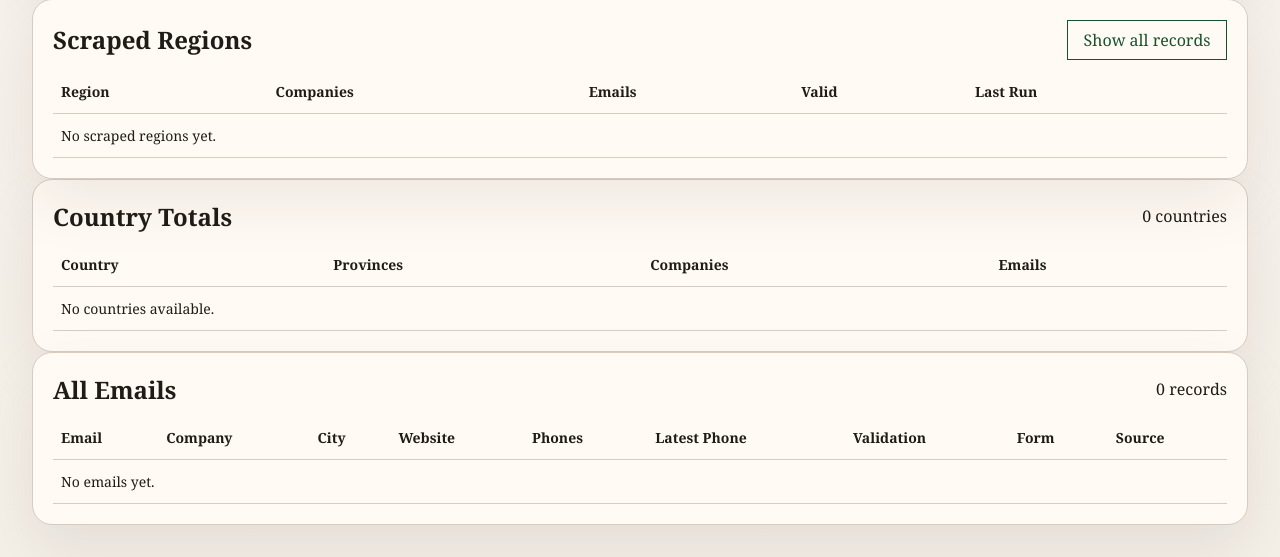
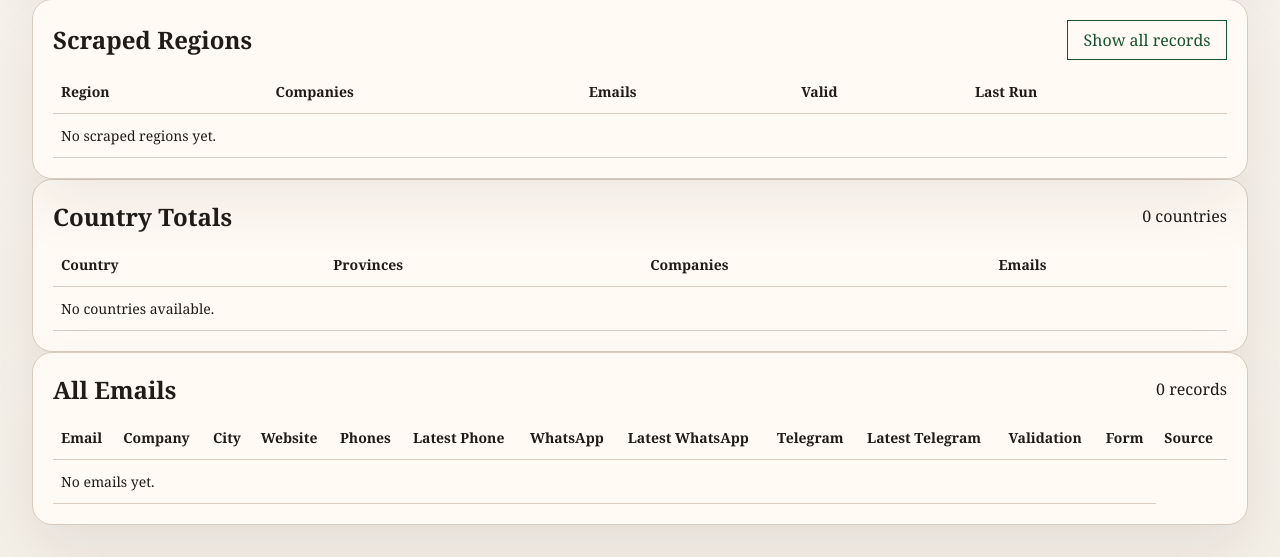
Before and after one commit to flowlessfoxreverse/ScrapperZuzikus, a FastAPI app: page / in a window 1280 px wide. Shown: the part 769-1326 px from the top of the page. Run offline with FastAPI, Linux system fonts and the light colour scheme; data that the repository does not hold is empty; parts of the project's set-up code (start-up, migrations or seed data) failed here and were passed over.

Commit message:
Show WhatsApp and Telegram in dashboard

```diff
--- a/app/schemas.py
+++ b/app/schemas.py
@@ -64,6 +64,10 @@ class EmailRow(BaseModel):
     company_website: str | None
     company_phone_count: int
     company_latest_phone: str | None
+    company_whatsapp_count: int
+    company_latest_whatsapp: str | None
+    company_telegram_count: int
+    company_latest_telegram: str | None
     region_name: str
     validation_status: ValidationStatus
     suppression_status: str
--- a/app/templates/dashboard.html
+++ b/app/templates/dashboard.html
@@ -244,6 +244,10 @@
                   <th>Latest Email</th>
                   <th>Phones</th>
                   <th>Latest Phone</th>
+                  <th>WhatsApp</th>
+                  <th>Latest WhatsApp</th>
+                  <th>Telegram</th>
+                  <th>Latest Telegram</th>
                   <th>Form</th>
                   <th>Status</th>
                 </tr>
@@ -264,6 +268,10 @@
                   <td>{{ item.latest_email or "-" }}</td>
                   <td>{{ item.phone_count }}</td>
                   <td>{{ item.latest_phone or "-" }}</td>
+                  <td>{{ item.whatsapp_count }}</td>
+                  <td>{{ item.latest_whatsapp or "-" }}</td>
+                  <td>{{ item.telegram_count }}</td>
+                  <td>{{ item.latest_telegram or "-" }}</td>
                   <td>
                     {% if item.has_contact_form %}
                     <span class="badge warn">form detected</span>
@@ -274,7 +282,7 @@
                   <td><small class="subtle">{{ item.crawl_status }}</small></td>
                 </tr>
                 {% else %}
-                <tr><td colspan="9">No companies yet for this region.</td></tr>
+                <tr><td colspan="13">No companies yet for this region.</td></tr>
                 {% endfor %}
               </tbody>
             </table>
@@ -288,6 +296,10 @@
                   <th>Website</th>
                   <th>Phones</th>
                   <th>Latest Phone</th>
+                  <th>WhatsApp</th>
+                  <th>Latest WhatsApp</th>
+                  <th>Telegram</th>
+                  <th>Latest Telegram</th>
                   <th>Validation</th>
                   <th>Form</th>
                   <th>Source</th>
@@ -308,6 +320,10 @@
                   </td>
                   <td>{{ item.company_phone_count }}</td>
                   <td>{{ item.company_latest_phone or "-" }}</td>
+                  <td>{{ item.company_whatsapp_count }}</td>
+                  <td>{{ item.company_latest_whatsapp or "-" }}</td>
+                  <td>{{ item.company_telegram_count }}</td>
+                  <td>{{ item.company_latest_telegram or "-" }}</td>
                   <td id="email-status-embedded-{{ item.id }}">
                     {% include "partials/email_status.html" %}
                   </td>
@@ -324,7 +340,7 @@
                   </td>
                 </tr>
                 {% else %}
-                <tr><td colspan="9">No emails yet for this region.</td></tr>
+                <tr><td colspan="12">No emails yet for this region.</td></tr>
                 {% endfor %}
               </tbody>
             </table>
@@ -383,6 +399,10 @@
               <th>Latest Email</th>
               <th>Phones</th>
               <th>Latest Phone</th>
+              <th>WhatsApp</th>
+              <th>Latest WhatsApp</th>
+              <th>Telegram</th>
+              <th>Latest Telegram</th>
               <th>Form</th>
               <th>Status</th>
             </tr>
@@ -404,6 +424,10 @@
               <td>{{ item.latest_email or "-" }}</td>
               <td>{{ item.phone_count }}</td>
               <td>{{ item.latest_phone or "-" }}</td>
+              <td>{{ item.whatsapp_count }}</td>
+              <td>{{ item.latest_whatsapp or "-" }}</td>
+              <td>{{ item.telegram_count }}</td>
+              <td>{{ item.latest_telegram or "-" }}</td>
               <td>
                 {% if item.has_contact_form %}
                 <span class="badge warn">form detected</span>
@@ -414,7 +438,7 @@
               <td><small class="subtle">{{ item.crawl_status }}</small></td>
             </tr>
             {% else %}
-            <tr><td colspan="10">No companies yet.</td></tr>
+            <tr><td colspan="14">No companies yet.</td></tr>
             {% endfor %}
           </tbody>
         </table>
@@ -428,6 +452,10 @@
               <th>Website</th>
               <th>Phones</th>
               <th>Latest Phone</th>
+              <th>WhatsApp</th>
+              <th>Latest WhatsApp</th>
+              <th>Telegram</th>
+              <th>Latest Telegram</th>
               <th>Validation</th>
               <th>Form</th>
               <th>Source</th>
@@ -448,6 +476,10 @@
               </td>
               <td>{{ item.company_phone_count }}</td>
               <td>{{ item.company_latest_phone or "-" }}</td>
+              <td>{{ item.company_whatsapp_count }}</td>
+              <td>{{ item.company_latest_whatsapp or "-" }}</td>
+              <td>{{ item.company_telegram_count }}</td>
+              <td>{{ item.company_latest_telegram or "-" }}</td>
               <td id="email-status-{{ item.id }}">
                 {% include "partials/email_status.html" %}
               </td>
@@ -464,7 +496,7 @@
               </td>
             </tr>
             {% else %}
-            <tr><td colspan="9">No emails yet.</td></tr>
+            <tr><td colspan="12">No emails yet.</td></tr>
             {% endfor %}
           </tbody>
         </table>
```
Also changed, not shown: app/routers/ui.py (+54 -3 lines).
